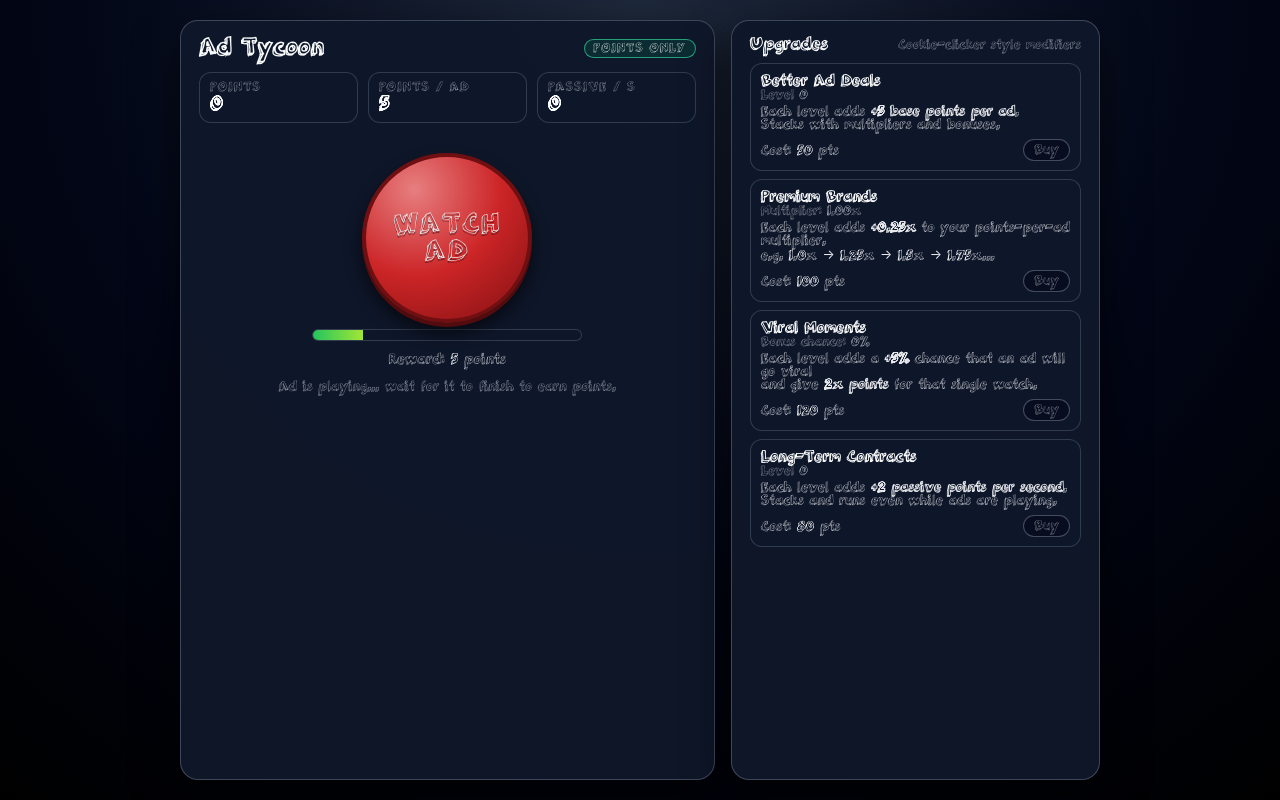
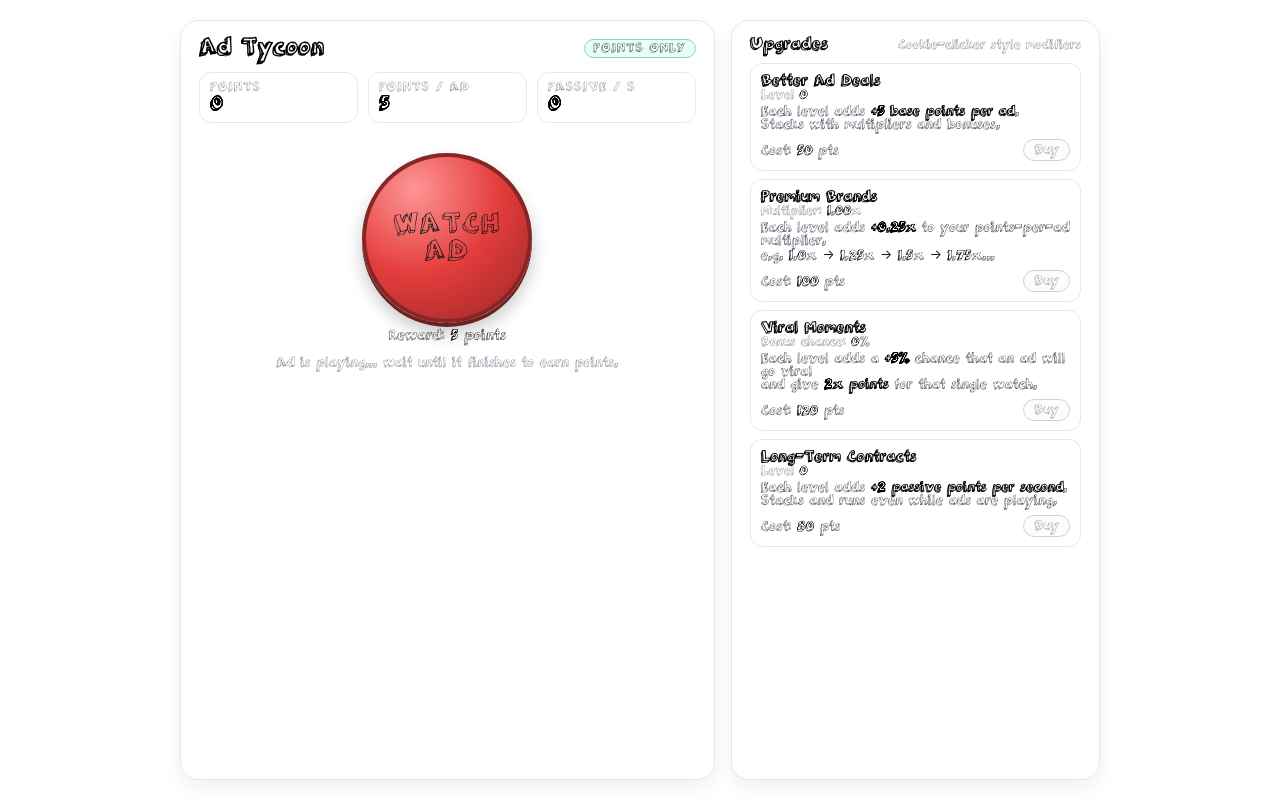
Before and after one commit to ezrakerney-afk/adtycoon, a plain HTML site: page index.html in a window 1280 px wide. Both pictures are taken after a click on the button "WATCH AD". Drawn offline with Linux system fonts and the light colour scheme.

Commit message:
Update index.html

```diff
--- a/index.html
+++ b/index.html
@@ -14,7 +14,9 @@
 
     * {
       box-sizing: border-box;
-      font-family: "3Dumb", system-ui, -apple-system, BlinkMacSystemFont, "Segoe UI", sans-serif;
+      font-family: "3Dumb", system-ui, -apple-system, BlinkMacSystemFont,
+        "Segoe UI", sans-serif;
+      color: #000000;
     }
 
     body {
@@ -23,9 +25,9 @@
       display: flex;
       align-items: stretch;
       justify-content: center;
-      background: radial-gradient(circle at top, #1e293b 0, #020617 55%, #000 100%);
-      color: #f9fafb;
+      background: #ffffff;
     }
+
     .shell {
       width: 100%;
       max-width: 960px;
@@ -33,19 +35,22 @@
       display: flex;
       gap: 16px;
     }
+
     .panel {
-      background: rgba(15, 23, 42, 0.96);
+      background: #ffffff;
       border-radius: 18px;
-      border: 1px solid rgba(148, 163, 184, 0.35);
-      box-shadow: 0 18px 45px rgba(0, 0, 0, 0.65);
+      border: 1px solid #e5e7eb;
+      box-shadow: 0 8px 18px rgba(0, 0, 0, 0.06);
       padding: 16px 18px 18px;
     }
+
     .panel-main {
       flex: 3;
       display: flex;
       flex-direction: column;
       align-items: center;
     }
+
     .panel-upgrades {
       flex: 2;
       overflow-y: auto;
@@ -59,39 +64,45 @@
       justify-content: space-between;
       margin-bottom: 12px;
     }
+
     .title {
       margin: 0;
       font-size: 1.4rem;
     }
+
     .tag {
       font-size: 0.7rem;
       text-transform: uppercase;
       padding: 3px 9px;
       border-radius: 999px;
-      border: 1px solid rgba(52, 211, 153, 0.7);
-      background: rgba(6, 95, 70, 0.3);
+      border: 1px solid #6ee7b7;
+      background: #ecfdf5;
       letter-spacing: 0.09em;
     }
+
     .stats-row {
       width: 100%;
       display: flex;
       gap: 10px;
       margin-bottom: 12px;
     }
+
     .stat {
       flex: 1;
       padding: 8px 10px;
       border-radius: 12px;
-      border: 1px solid rgba(51, 65, 85, 0.9);
-      background: rgba(15, 23, 42, 0.9);
+      border: 1px solid #e5e7eb;
+      background: #ffffff;
     }
+
     .stat-label {
       font-size: 0.72rem;
       text-transform: uppercase;
       letter-spacing: 0.08em;
-      color: #9ca3af;
+      color: #6b7280;
       margin-bottom: 2px;
     }
+
     .stat-value {
       font-size: 1.15rem;
       font-weight: 600;
@@ -114,8 +125,8 @@
       background: radial-gradient(circle at 30% 20%, #ffb3b3, #ff3131, #b81616);
       box-shadow:
         0 12px 0 #5a0b0b,
-        0 18px 25px rgba(0, 0, 0, 0.7);
-      color: #fff;
+        0 18px 25px rgba(0, 0, 0, 0.25);
+      color: #000000;
       font-size: 26px;
       text-transform: uppercase;
       letter-spacing: 0.07em;
@@ -123,47 +134,33 @@
       display: flex;
       align-items: center;
       justify-content: center;
-      text-shadow: 0 2px 0 rgba(0, 0, 0, 0.4);
       transition: transform 0.08s ease, box-shadow 0.08s ease, background 0.1s ease;
       padding: 0;
     }
+
     #watchButton:disabled {
       cursor: default;
       opacity: 0.9;
     }
+
     /* Pressed/playing state */
     #watchButton.playing {
       transform: translateY(6px);
       box-shadow:
         0 4px 0 #5a0b0b,
-        0 10px 18px rgba(0, 0, 0, 0.7);
+        0 10px 18px rgba(0, 0, 0, 0.25);
       background: radial-gradient(circle at 30% 20%, #ff8a8a, #e12727, #8f1010);
-    }
-
-    .progress-wrap {
-      width: 80%;
-      max-width: 320px;
-      height: 12px;
-      border-radius: 999px;
-      background: rgba(15, 23, 42, 0.95);
-      border: 1px solid rgba(55, 65, 81, 0.9);
-      overflow: hidden;
-    }
-    .progress-bar {
-      height: 100%;
-      width: 0%;
-      background: linear-gradient(90deg, #22c55e, #a3e635);
-      transition: width 0.1s linear;
     }
 
     .ad-meta {
       font-size: 0.85rem;
-      color: #d1d5db;
+      color: #111827;
       text-align: center;
     }
+
     #statusText {
       font-size: 0.8rem;
-      color: #9ca3af;
+      color: #6b7280;
       margin-top: 2px;
       text-align: center;
     }
@@ -174,42 +171,50 @@
       align-items: center;
       margin-bottom: 10px;
     }
+
     .upgrades-header h2 {
       margin: 0;
       font-size: 1rem;
     }
+
     .upgrades-header span {
       font-size: 0.75rem;
-      color: #9ca3af;
+      color: #6b7280;
     }
+
     .upgrade-card {
       border-radius: 12px;
       padding: 10px 10px 9px;
-      background: rgba(15, 23, 42, 0.9);
-      border: 1px solid rgba(51, 65, 85, 0.9);
+      background: #ffffff;
+      border: 1px solid #e5e7eb;
       margin-bottom: 8px;
       display: flex;
       flex-direction: column;
       gap: 4px;
     }
+
     .upgrade-top {
       display: flex;
       justify-content: space-between;
       align-items: center;
       gap: 6px;
     }
+
     .upgrade-name {
       font-size: 0.9rem;
       font-weight: 600;
     }
+
     .upgrade-level {
       font-size: 0.75rem;
-      color: #9ca3af;
+      color: #6b7280;
     }
+
     .upgrade-desc {
       font-size: 0.8rem;
-      color: #e5e7eb;
+      color: #111827;
     }
+
     .upgrade-bottom {
       display: flex;
       justify-content: space-between;
@@ -217,20 +222,23 @@
       margin-top: 4px;
       gap: 6px;
     }
+
     .upgrade-cost {
       font-size: 0.8rem;
-      color: #e5e7eb;
+      color: #111827;
     }
+
     .upgrade-btn {
       border-radius: 999px;
-      border: 1px solid rgba(148, 163, 184, 0.8);
-      background: #020617;
-      color: #f9fafb;
+      border: 1px solid #9ca3af;
+      background: #f9fafb;
+      color: #111827;
       padding: 4px 10px;
       font-size: 0.78rem;
       cursor: pointer;
       white-space: nowrap;
     }
+
     .upgrade-btn:disabled {
       opacity: 0.5;
       cursor: default;
@@ -240,6 +248,7 @@
       .shell {
         flex-direction: column;
       }
+
       .panel-upgrades {
         max-height: none;
       }
@@ -274,16 +283,11 @@
         <!-- Circular watch button -->
         <button id="watchButton">Watch Ad</button>
 
-        <div class="progress-wrap">
-          <div class="progress-bar" id="progressBar"></div>
-        </div>
-
-        <!-- Only reward text -->
         <div class="ad-meta">
           Reward: <span id="rewardInfo">5 points</span>
         </div>
         <div id="statusText">
-          Click the button to start. Wait until it finishes to earn points.
+          Click the button to start. Wait until the ad finishes to earn points.
         </div>
       </div>
     </div>
@@ -300,7 +304,9 @@
         <div class="upgrade-top">
           <div>
             <div class="upgrade-name">Better Ad Deals</div>
-            <div class="upgrade-level">Level <span id="betterDealsLevelDisplay">0</span></div>
+            <div class="upgrade-level">
+              Level <span id="betterDealsLevelDisplay">0</span>
+            </div>
           </div>
         </div>
         <div class="upgrade-desc">
@@ -389,40 +395,48 @@
     const perAdDisplay = document.getElementById("perAdDisplay");
     const passiveDisplay = document.getElementById("passiveDisplay");
     const watchButton = document.getElementById("watchButton");
-    const progressBar = document.getElementById("progressBar");
     const statusText = document.getElementById("statusText");
     const rewardInfo = document.getElementById("rewardInfo");
 
-    const betterDealsLevelDisplay = document.getElementById("betterDealsLevelDisplay");
-    const betterDealsCostDisplay = document.getElementById("betterDealsCostDisplay");
+    const betterDealsLevelDisplay = document.getElementById(
+      "betterDealsLevelDisplay"
+    );
+    const betterDealsCostDisplay = document.getElementById(
+      "betterDealsCostDisplay"
+    );
     const betterDealsBtn = document.getElementById("betterDealsBtn");
 
-    const multiplierLevelDisplay = document.getElementById("multiplierLevelDisplay");
-    const multiplierCostDisplay = document.getElementById("multiplierCostDisplay");
+    const multiplierLevelDisplay = document.getElementById(
+      "multiplierLevelDisplay"
+    );
+    const multiplierCostDisplay = document.getElementById(
+      "multiplierCostDisplay"
+    );
     const multiplierBtn = document.getElementById("multiplierBtn");
 
     const bonusChanceDisplay = document.getElementById("bonusChanceDisplay");
     const bonusCostDisplay = document.getElementById("bonusCostDisplay");
     const bonusBtn = document.getElementById("bonusBtn");
 
-    const contractsLevelDisplay = document.getElementById("contractsLevelDisplay");
+    const contractsLevelDisplay = document.getElementById(
+      "contractsLevelDisplay"
+    );
     const contractsCostDisplay = document.getElementById("contractsCostDisplay");
     const contractsBtn = document.getElementById("contractsBtn");
 
     // Game state
     let points = 0;
 
-    let betterDealsLevel = 0;   // +5 base pts per level
-    let multiplierLevel = 0;    // +0.25x per level
-    let bonusLevel = 0;         // +5% bonus chance per level
-    let contractsLevel = 0;     // +2 passive pts/s per level
+    let betterDealsLevel = 0; // +5 base pts per level
+    let multiplierLevel = 0; // +0.25x per level
+    let bonusLevel = 0; // +5% bonus chance per level
+    let contractsLevel = 0; // +2 passive pts/s per level
 
     const BASE_POINTS_PER_AD = 5;
-    const BASE_AD_MS = 15000; // 15 seconds (used by fake timer)
+    const BASE_AD_MS = 15000; // used by fake timer
     const TICK_MS = 100;
 
     let watching = false;
-    let progress = 0;
     let timer = null;
 
     // ---- SCALING HELPERS ----
@@ -495,62 +509,44 @@
 
     // ---- AD FLOW ----
 
-    // Call this when the player clicks the button
     function startAd() {
       if (watching) return;
       watching = true;
-      progress = 0;
-      progressBar.style.width = "0%";
       watchButton.disabled = true;
       watchButton.classList.add("playing");
-      statusText.textContent = "Ad is playing... wait for it to finish to earn points.";
+      statusText.textContent =
+        "Ad is playing... wait until it finishes to earn points.";
 
-      // >>> THIS is where you plug in your real rewarded ad <<<
-      //
-      // Example pseudo-code for a real SDK:
-      //
-      //   myAdSdk.showRewardedAd({
-      //     onComplete: () => onRealAdFinished(true),   // watched full, give reward
-      //     onClose:    () => onRealAdFinished(false),  // closed early, no reward
-      //     onError:    () => onRealAdFinished(false)   // error, no reward
-      //   });
-      //
-      // For now we still run a fake timer so the game works without ads:
-      simulateFakeAdTimer();
+      // >>> plug real rewarded ad here <<<
+      // Example:
+      // myAdSdk.showRewardedAd({
+      //   onComplete: () => onRealAdFinished(true),
+      //   onClose: () => onRealAdFinished(false),
+      //   onError: () => onRealAdFinished(false),
+      // });
+
+      simulateFakeAdTimer(); // keep for now so it works without a real SDK
       updateUI();
     }
 
-    // Fake timer just to visualize an ad playing.
-    // Remove / disable this once real ads are connected.
+    // Fake timer: remove/disable after adding real ads
     function simulateFakeAdTimer() {
-      const steps = BASE_AD_MS / TICK_MS;
-      const stepSize = 100 / steps;
-
-      timer = setInterval(() => {
-        progress += stepSize;
-        if (progress >= 100) {
-          progress = 100;
-          clearInterval(timer);
-          // Simulate a "fully watched" real ad
-          onRealAdFinished(true);
-        }
-        progressBar.style.width = progress + "%";
-      }, TICK_MS);
+      if (timer) clearTimeout(timer);
+      timer = setTimeout(() => {
+        onRealAdFinished(true);
+      }, BASE_AD_MS);
     }
 
-    // Single function to be called when a real ad finishes.
-    // watchedFull = true  → give reward
-    // watchedFull = false → no reward
     function onRealAdFinished(watchedFull) {
-      if (!watching) return; // safety
+      if (!watching) return;
 
       watching = false;
       watchButton.disabled = false;
       watchButton.classList.remove("playing");
-      progressBar.style.width = "100%";
 
       if (!watchedFull) {
-        statusText.textContent = "Ad closed early. No reward this time.";
+        statusText.textContent =
+          "Ad closed early. No reward this time. Tap again to try another.";
         updateUI();
         return;
       }
@@ -567,7 +563,7 @@
       points += reward;
       statusText.textContent = `Ad finished! You gained ${reward.toFixed(
         0
-      )} points.${message} Click again to watch another.`;
+      )} points.${message} Tap again to watch another.`;
       updateUI();
     }
 
@@ -576,12 +572,14 @@
       if (watching) return;
       const cost = getBetterDealsCost();
       if (points < cost) {
-        statusText.textContent = "Not enough points for Better Ad Deals.";
+        statusText.textContent =
+          "Not enough points for Better Ad Deals.";
         return;
       }
       points -= cost;
       betterDealsLevel += 1;
-      statusText.textContent = `Better Ad Deals upgraded to level ${betterDealsLevel}. Base points per ad increased.`;
+      statusText.textContent =
+        "Better Ad Deals upgraded. Base points per ad increased.";
       updateUI();
     }
 
@@ -621,7 +619,8 @@
       if (watching) return;
       const cost = getContractsCost();
       if (points < cost) {
-        statusText.textContent = "Not enough points for Long-Term Contracts.";
+        statusText.textContent =
+          "Not enough points for Long-Term Contracts.";
         return;
       }
       const before = getPassivePerSecond();
```
